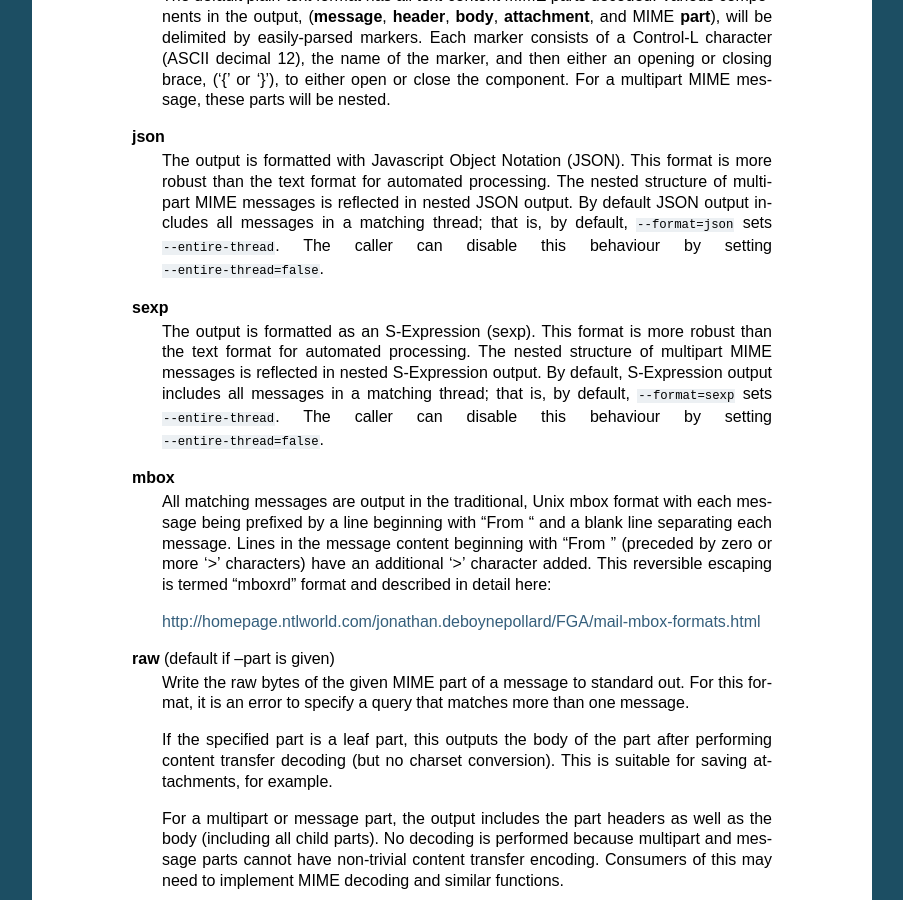
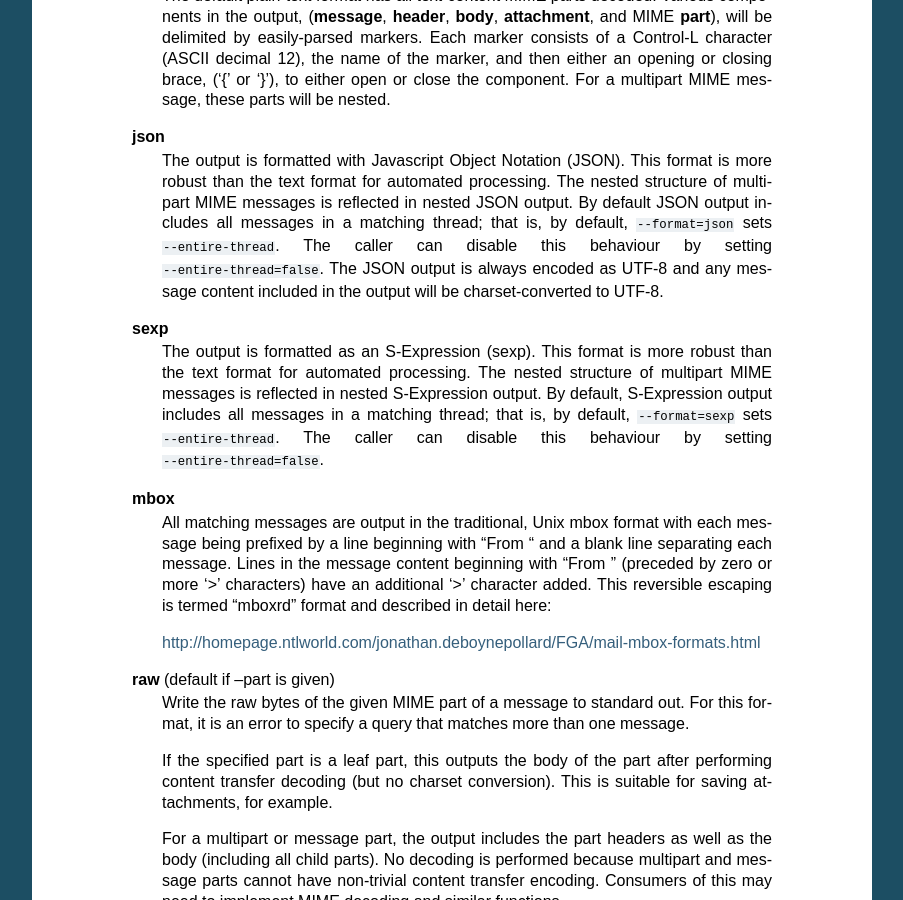
Before and after one commit to notmuch/notmuch, a Sphinx documentation site: the page built from doc/man1/notmuch-show.rst, in a window 1280 px wide and 900 px high, scrolled down 614 px. Shown: the whole window, without its empty margins (198-1101 px from the left). Built offline with Sphinx 7.4.7, drawn with Linux system fonts in a browser that asks for light colours; the version number is read from the project's files by our own code.

Commit message:
doc: Clarify charset encoding of JSON output

```diff
--- a/doc/man1/notmuch-show.rst
+++ b/doc/man1/notmuch-show.rst
@@ -52,6 +52,9 @@ Supported options for **show** include
             by default,
             ``--format=json`` sets ``--entire-thread``. The caller can
             disable this behaviour by setting ``--entire-thread=false``.
+            The JSON output is always encoded as UTF-8 and any message
+            content included in the output will be charset-converted to
+            UTF-8.
 
         **sexp**
             The output is formatted as an S-Expression (sexp). This
```
